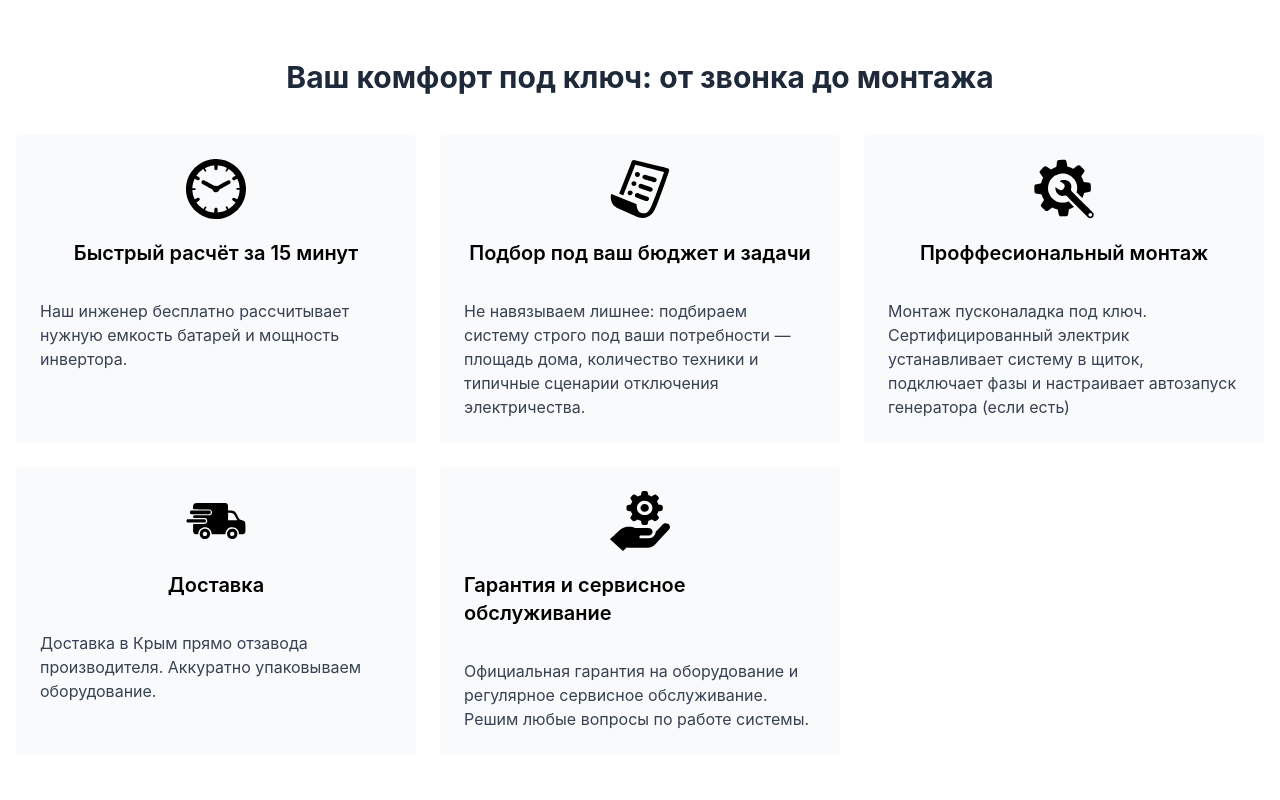
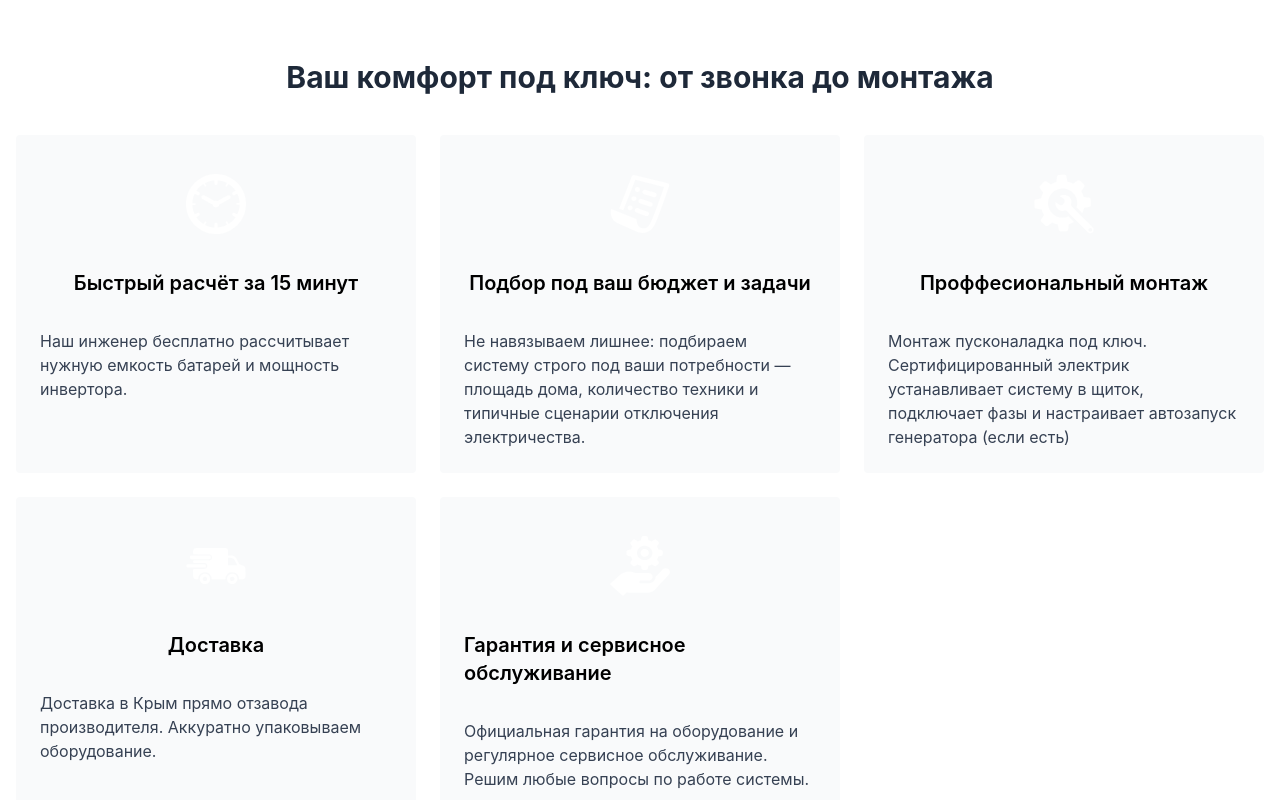
Before and after one commit to GarryVar/invertor-energy, a React (Vite) app: page / in a window 1280 px wide. Shown: the part 1280-2080 px from the top of the page. Built offline with nearby package versions, Linux system fonts and the light colour scheme.

Commit message:
fix/fonts on Heor page

```diff
--- a/src/components/Advantages/Advantages.jsx
+++ b/src/components/Advantages/Advantages.jsx
@@ -19,10 +19,9 @@ function Advantages() {
         <div className="grid grid-cols-1 md:grid-cols-2 Извините lg:grid-cols-3  gap-6">
           {advantages.map((i) => (
             <div
-              className={`${styles.advantageItem} p-6 rounded  bg-gray-50 h-full`}
+              className={`${styles.advantageItem} p-6 rounded  bg-gray-50 h-full ${i.animateStyle}`}
             >
-              {i.icon}
-
+              <div className={styles.iconWrapper}>{i.icon}</div>
               <h3 className="text-xl font-semibold text-gray-900 mb-3">
                 {i.title}
               </h3>
--- a/src/components/Advantages/Advantages.module.css
+++ b/src/components/Advantages/Advantages.module.css
@@ -12,13 +12,31 @@
     color: var(--color-cyan-700);
   }
 
+  .iconWrapper {
+    padding: 15px;
+    display: flex;
+    align-items: center;
+    justify-content: center;
+    border-radius: 50%;
+    background-color: var(--color-cyan-700);
+  }
+
   svg {
-    fill: var(--color-cyan-700);
-    width: 60px;
-    height: 60px;
+    fill: var(--color-white);
+    width: 50px;
+    height: 50px;
   }
 
   p {
     text-shadow: none;
   }
 }
+
+@media (min-width: 768px) {
+  .iconWrapper {
+    svg {
+      width: 60px;
+      height: 60px;
+    }
+  }
+}
--- a/src/components/Advantages/advantages-items.jsx
+++ b/src/components/Advantages/advantages-items.jsx
@@ -1,34 +1,43 @@
-
-import IconClock from '../SvgIcons/IconClock';
-import IconInstallation from '../SvgIcons/IconInstall';
+import IconClock from "../SvgIcons/IconClock";
+import IconInstallation from "../SvgIcons/IconInstall";
 import IconWishlist from "../SvgIcons/IconList";
-import IconDelivery from '../SvgIcons/IconDelivery';
-import IconService from '../SvgIcons/IconService';
+import IconDelivery from "../SvgIcons/IconDelivery";
+import IconService from "../SvgIcons/IconService";
 
 export const advantages = [
-{   id: '8d4e1k9m',
-    title:'Быстрый расчёт за 15 минут',
+  {
+    id: "8d4e1k9m",
+    title: "Быстрый расчёт за 15 минут",
     desc: "Наш инженер бесплатно рассчитывает нужную емкость батарей и мощность инвертора.",
-    icon: <IconClock/>,
+    icon: <IconClock />,
+    animateStyle: "animate__animated animate__slideInLeft",
   },
-  {   id: 'z5n6p8q3',
-    title:'Подбор под ваш бюджет и задачи',
-    desc: 'Не навязываем лишнее: подбираем систему строго под ваши потребности — площадь дома, количество техники и типичные сценарии отключения электричества.' ,
-    icon: <IconWishlist/>,
+  {
+    id: "z5n6p8q3",
+    title: "Подбор под ваш бюджет и задачи",
+    desc: "Не навязываем лишнее: подбираем систему строго под ваши потребности — площадь дома, количество техники и типичные сценарии отключения электричества.",
+    icon: <IconWishlist />,
+    animateStyle: "animate__animated animate__slideInRight",
   },
-  {   id: 'r7t2v4w9',
-    title:'Проффесиональный монтаж',
+  {
+    id: "r7t2v4w9",
+    title: "Проффесиональный монтаж",
     desc: " Монтаж пусконаладка под ключ. Сертифицированный электрик устанавливает систему в щиток, подключает фазы и настраивает автозапуск генератора (если есть)",
-    icon: <IconInstallation/>
+    icon: <IconInstallation />,
+    animateStyle: "animate__animated animate__slideInLeft",
   },
-  {   id: 'x1y8j5k6',
-    title:'Доставка',
+  {
+    id: "x1y8j5k6",
+    title: "Доставка",
     desc: "Доставка в Крым прямо отзавода производителя. Аккуратно упаковываем оборудование. ",
-    icon: <IconDelivery/>
+    icon: <IconDelivery />,
+    animateStyle: "animate__animated animate__slideInRight",
   },
-  {   id: 'p4q8r1s5',
-    title:'Гарантия и сервисное обслуживание',
-    desc: 'Официальная гарантия на оборудование и регулярное сервисное обслуживание. Решим любые вопросы по работе системы.',
-    icon: <IconService/>
+  {
+    id: "p4q8r1s5",
+    title: "Гарантия и сервисное обслуживание",
+    desc: "Официальная гарантия на оборудование и регулярное сервисное обслуживание. Решим любые вопросы по работе системы.",
+    icon: <IconService />,
+    animateStyle: "animate__animated animate__slideInLeft",
   },
 ];
--- a/src/components/Header/Header.jsx
+++ b/src/components/Header/Header.jsx
@@ -16,7 +16,7 @@ function Header() {
   const [mobileMenuOpen, setMobileMenuOpen] = useState(false);
 
   return (
-    <header className="absolute sticky top-0 z-50">
+    <header className={`${styles.header} absolute sticky top-0 z-50`}>
       <nav
         aria-label="Global"
         className="flex items-center justify-between p-6 lg:px-8 gap-x-8 md:bg-transparent"
@@ -60,7 +60,7 @@ function Header() {
 
       {/* Мобильное выпадающее меню: управляется состоянием + принудительно скрыто на md+ */}
       <div
-        className={`${styles.mobileMenu} lg:hidden ${mobileMenuOpen ? "animate__animated animate__fadeIn block" : "hidden"}`}
+        className={`${styles.mobileMenu} lg:hidden ${mobileMenuOpen ? "" : "hidden"}`}
         id="mobile-menu"
       >
         <div
--- a/src/components/Header/Header.module.css
+++ b/src/components/Header/Header.module.css
@@ -1,3 +1,15 @@
+.header {
+  button {
+    background-color: transparent;
+  }
+
+  svg {
+    width: 40px;
+    height: 40px;
+    background-color: none;
+  }
+}
+
 .mobileMenu {
   position: relative;
 }
--- a/src/components/Hero/Hero.jsx
+++ b/src/components/Hero/Hero.jsx
@@ -40,7 +40,7 @@ function Hero() {
         <h1 className="text-3xl md:text-6xl lg:text-7xl font-bold mb-4 leading-normal animate__animated animate__fadeIn">
           Автономное энергоснабжение под ключ
         </h1>
-        <p className="mb-6 max-w-lg lg:text-2xl mx-auto animate__animated animate__fadeIn">
+        <p className="mb-8 text-1xl md:text-3xl lg:text-2xl mx-auto animate__animated animate__fadeIn">
           Подберём, рассчитаем и смонтируем систему: инверторы, накопители,
           солнечные панели.
         </p>
```
